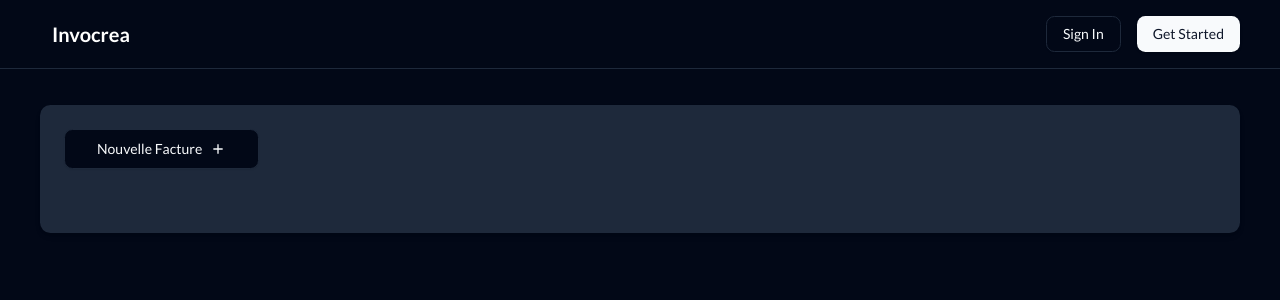
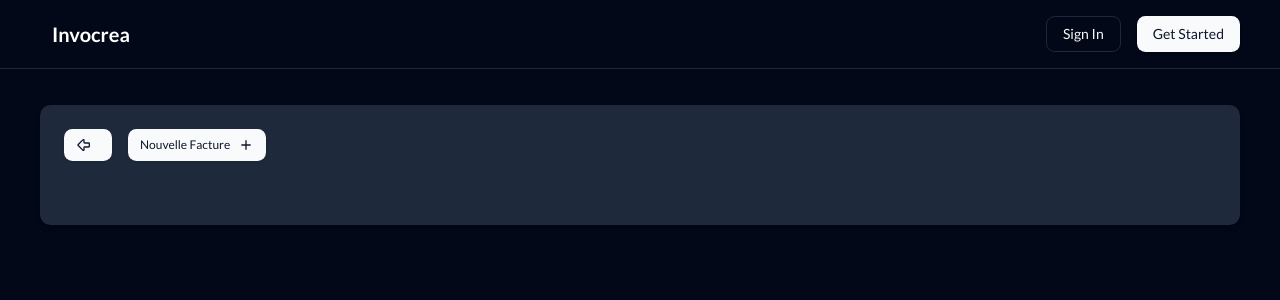
Before and after one commit to NunoFernandesSa/invocrea-app, a Next.js app: page /dashboard/invoice in a window 1280 px wide. Shown: the top 300 px of the page. Built offline with nearby package versions, Linux system fonts and the light colour scheme; no server answers.

Commit message:
feat: Add BackButton component and integrate it into InvoicesPage for improved navigation

```diff
--- a/src/app/dashboard/invoice/page.tsx
+++ b/src/app/dashboard/invoice/page.tsx
@@ -1,4 +1,5 @@
 import { createEmptyInvoice } from "@/lib/actions/invoice-actions";
+import BackButton from "@/src/components/common/BackButton";
 import Container from "@/src/components/common/Container";
 import InvoiceList from "@/src/components/features/invoices/InvoiceList";
 import { NewInvoiceForm } from "@/src/forms/NewInvoiceForm";
@@ -14,8 +15,8 @@ export default async function InvoicesPage(): Promise<JSX.Element> {
   return (
     <Container>
       <div className="md:p-6 p-2 rounded-lg shadow-md mt-6 bg-accent">
-        {/* add invoice button */}
-        <div className="w-full mb-10 flex justify-center md:justify-start">
+        <div className="w-full mb-10 flex items-center justify-center md:justify-start">
+          <BackButton linkTo="/dashboard" />
           <NewInvoiceForm createEmptyInvoiceAction={createEmptyInvoice} />
         </div>
 
--- /dev/null
+++ b/src/components/common/BackButton.tsx
@@ -0,0 +1,14 @@
+import Link from "next/link";
+import React from "react";
+import { Button } from "../shadcn/ui/button";
+import { ArrowBigLeft } from "lucide-react";
+
+export default function BackButton({ linkTo }: { linkTo: string }) {
+  return (
+    <Link href={linkTo} className="text-primary underline mr-4">
+      <Button variant="default" size={"sm"} className="cursor-pointer">
+        <ArrowBigLeft className="mr-2" />
+      </Button>
+    </Link>
+  );
+}
--- a/src/forms/NewInvoiceForm.tsx
+++ b/src/forms/NewInvoiceForm.tsx
@@ -97,7 +97,7 @@ export function NewInvoiceForm({
   return (
     <Dialog open={isOpen} onOpenChange={setIsOpen}>
       <DialogTrigger asChild>
-        <Button variant="outline" size={"lg"} className="cursor-pointer">
+        <Button variant="default" size={"sm"} className="cursor-pointer">
           Nouvelle Facture <MdAdd />
         </Button>
       </DialogTrigger>
```
